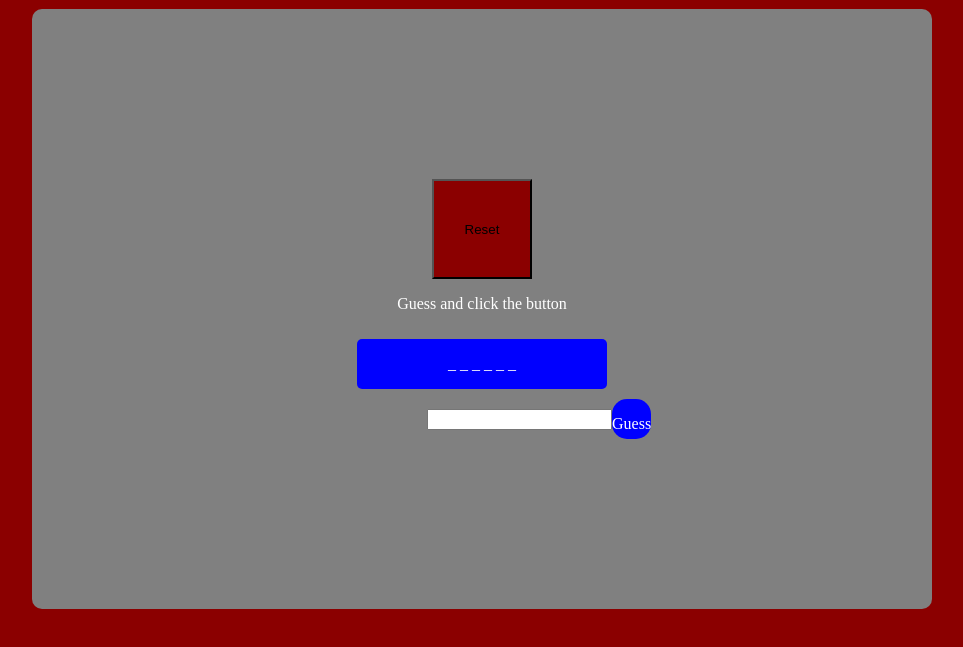
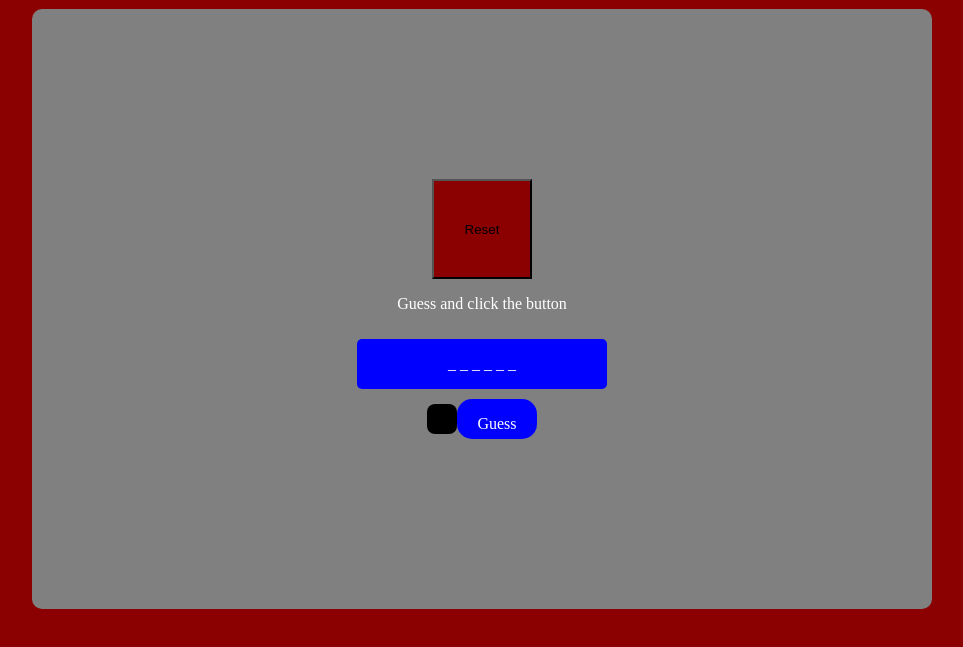
Before and after one commit to kellogsfrost/hangman, a plain HTML site: page index.html in a window 1280 px wide. Shown: the part 79-726 px from the top of the page, without its empty margins (158-1121 px from the left). Drawn offline with Linux system fonts and the light colour scheme.

Commit message:
one update

```diff
--- a/css/style.css
+++ b/css/style.css
@@ -32,7 +32,7 @@ html{
     justify-content: space-around;
     align-items: center;
   }
-  #user-guess{
+  #user-input{
     width: 30px;
     height: 30px;
     font-weight: bold;
```
